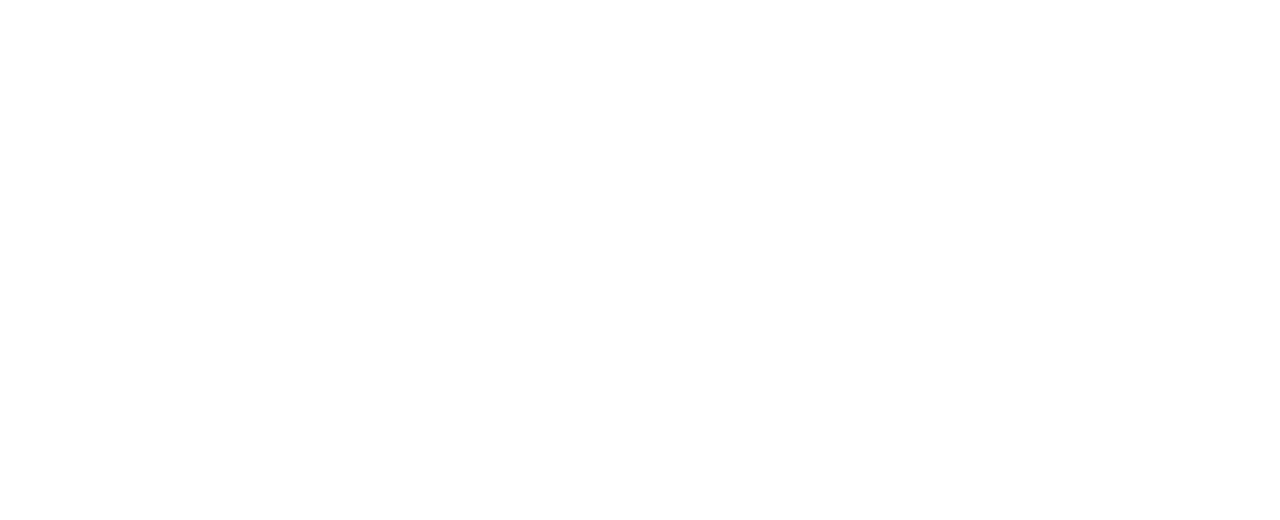
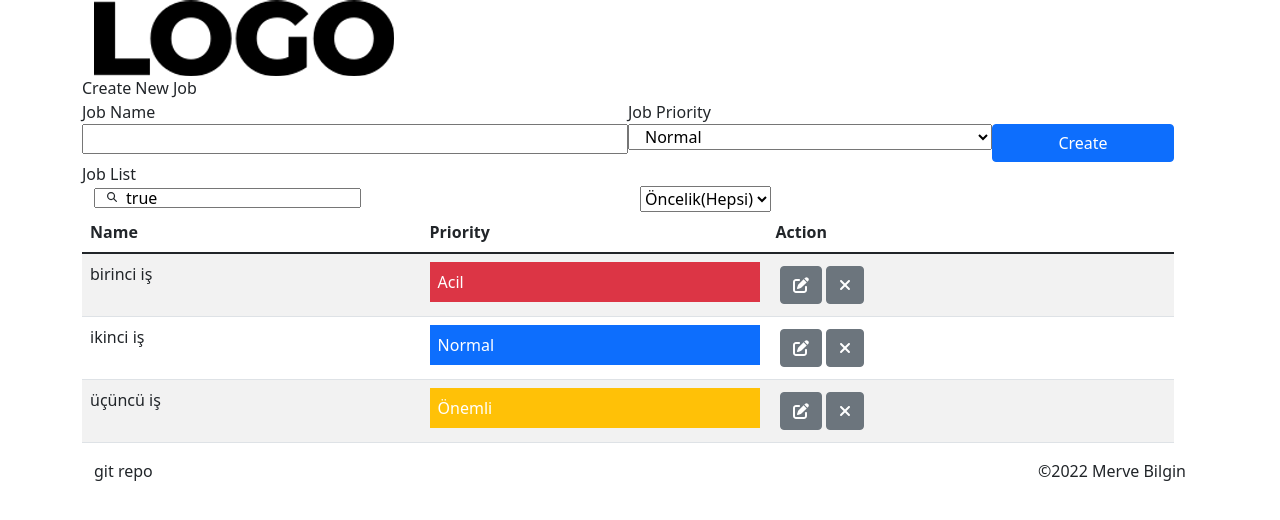
Before and after one commit to mmbilgin/job-tracker-rise, a React (Create React App) app: page / in a window 1280 px wide. Shown: the top 520 px of the page. Built offline with nearby package versions, Linux system fonts and the light colour scheme.

Commit message:
HTML yapısı
HTML yapısı kuruldu.

```diff
--- a/package.json
+++ b/package.json
@@ -3,11 +3,16 @@
   "version": "0.1.0",
   "private": true,
   "dependencies": {
+    "@fortawesome/fontawesome-svg-core": "^1.3.0",
+    "@fortawesome/free-regular-svg-icons": "^6.0.0",
+    "@fortawesome/free-solid-svg-icons": "^6.0.0",
+    "@fortawesome/react-fontawesome": "^0.1.17",
     "@testing-library/jest-dom": "^5.16.2",
     "@testing-library/react": "^12.1.3",
     "@testing-library/user-event": "^13.5.0",
     "bootstrap": "^5.1.3",
     "react": "^17.0.2",
+    "react-bootstrap": "^2.2.0",
     "react-dom": "^17.0.2",
     "react-scripts": "5.0.0",
     "reactstrap": "^9.0.1",
--- a/public/index.html
+++ b/public/index.html
@@ -25,6 +25,7 @@
       Learn how to configure a non-root public URL by running `npm run build`.
     -->
     <title>React App</title>
+
   </head>
   <body>
     <noscript>You need to enable JavaScript to run this app.</noscript>
--- a/src/App.css
+++ b/src/App.css
@@ -0,0 +1,17 @@
+.searchContainer {
+    position:relative;
+    padding:0;
+    margin:0;
+}
+.searchInput {
+    height:20px;
+    margin:0;
+    padding-left:30px;
+}
+.searchImage {
+    position:absolute;
+    bottom:8px;
+    left:10px;
+    width:10px;
+    height:10px;
+}
--- a/src/App.js
+++ b/src/App.js
@@ -1,10 +1,20 @@
 import React from 'react'
-
+import { Container } from 'reactstrap'
+import Create from './Create.js'
+import Nav from "./Nav.js"
+import List from "./List.js"
+import "./App.css"
+import Foot from './Foot.js'
 
 const App = () => {
   return (
     <div>
-
+      <Container>
+        <Nav/>
+        <Create/>
+        <List/>
+        <Foot/>
+      </Container>
     </div>
   )
 }
--- /dev/null
+++ b/src/Create.js
@@ -0,0 +1,44 @@
+import React from "react";
+import { Container, Row, Col, Button } from "reactstrap";
+
+const Body = () => {
+  return (
+    <div>
+      <Container>
+        <Row className="createRow">
+          <Row>Create New Job</Row>
+          <Row>
+            <Col xs="6">
+              <Row>Job Name</Row>
+              <Row>
+                <input type="text" className="job-name" />
+              </Row>
+            </Col>
+
+            <Col xs="4">
+              <Row>Job Priority</Row>
+              <Row>
+                <select name="priority" id="priority">
+                  <option value="normal">Normal</option>
+                  <option value="onemli">Önemli</option>
+                  <option value="acil">Acil</option>
+                </select>
+              </Row>
+            </Col>
+            <Col xs="2">
+              <Row>
+                <br />
+              </Row>
+              <Row>
+                <Button color="primary">Create</Button>
+              </Row>
+            </Col>
+          </Row>
+        </Row>
+
+      </Container>
+    </div>
+  );
+};
+
+export default Body;
--- /dev/null
+++ b/src/Foot.js
@@ -0,0 +1,18 @@
+/* eslint-disable react/jsx-no-comment-textnodes */
+import React from "react";
+import { Container } from "reactstrap";
+
+const Foot = () => {
+  return (
+    <div>
+      <Container>
+        <div className="d-block">
+          <span >git repo</span>
+          <span style={{float:"right"}}>&copy;2022 Merve Bilgin</span>
+        </div>
+      </Container>
+    </div>
+  );
+};
+
+export default Foot;
--- /dev/null
+++ b/src/List.js
@@ -0,0 +1,86 @@
+import { FontAwesomeIcon } from "@fortawesome/react-fontawesome";
+import {
+  faMagnifyingGlass,
+  faEdit,
+  faRemove,
+} from "@fortawesome/free-solid-svg-icons";
+import React from "react";
+import { Container, Row, Table, Col, Button } from "reactstrap";
+
+const List = () => {
+  return (
+    <div>
+      <Container>
+        <Row className="jobListRow">
+          <Row>Job List</Row>
+          <Row>
+            <Col>
+              <div className="searchContainer">
+                <input className="searchInput" type="text" id="input" value />
+                <FontAwesomeIcon
+                  icon={faMagnifyingGlass}
+                  className="searchImage "
+                />
+              </div>
+            </Col>
+            <Col>
+              <select name="priority" id="priority">
+                <option value="all">Öncelik(Hepsi)</option>
+                <option value="normal">Normal</option>
+                <option value="onemli">Önemli</option>
+                <option value="acil">Acil</option>
+              </select>
+            </Col>
+          </Row>
+          <Row>
+            <Table striped>
+              <thead>
+                <tr>
+                  <th>Name</th>
+                  <th>Priority</th>
+                  <th>Action</th>
+                </tr>
+              </thead>
+              <tbody>
+                <tr>
+                  <td>birinci iş</td>
+                  <td><div className="p-2 bg-danger text-white">Acil</div></td>
+                  <td>
+                    <button className="btn btn-secondary m-1">
+                      <FontAwesomeIcon icon={faEdit} />
+                    </button>
+                    <button className="btn btn-secondary">
+                      <FontAwesomeIcon icon={faRemove} />
+                    </button>
+                  </td>
+                </tr>
+                <tr>
+                  <td>ikinci iş</td>
+                  <td><div className="p-2 bg-primary text-white">Normal</div></td>
+                  <td><button className="btn btn-secondary m-1">
+                      <FontAwesomeIcon icon={faEdit} />
+                    </button>
+                    <button className="btn btn-secondary">
+                      <FontAwesomeIcon icon={faRemove} />
+                    </button></td>
+                </tr>
+                <tr>
+                  <td>üçüncü iş</td>
+                  <td><div className="p-2 bg-warning text-white">Önemli</div></td>
+                  <td><button className="btn btn-secondary m-1">
+                      <FontAwesomeIcon icon={faEdit} />
+                    </button>
+                    <button className="btn btn-secondary">
+                      <FontAwesomeIcon icon={faRemove} />
+                    </button></td>
+                </tr>
+              </tbody>
+            </Table>
+          </Row>
+        </Row>
+      </Container>
+    </div>
+  );
+};
+
+export default List;
--- /dev/null
+++ b/src/Nav.js
@@ -0,0 +1,19 @@
+import React from "react";
+import { Container, Row } from "reactstrap";
+import logo from "./logo.png";
+
+const Nav = () => {
+  return (
+    <div>
+      <Container>
+        <Row className="logoRow">
+          <div>
+            <img src={logo} alt="LOGO" />
+          </div>
+        </Row>
+      </Container>
+    </div>
+  );
+};
+
+export default Nav;
--- a/src/index.js
+++ b/src/index.js
@@ -2,7 +2,7 @@
 import ReactDOM from 'react-dom';
 import './index.css';
 import App from './App';
-import "bootstrap/dist/css/bootstrap.min.css"
+import 'bootstrap/dist/css/bootstrap.min.css';
 
 ReactDOM.render(
   <React.StrictMode>
```
Also changed, not shown: 1 other file (tests, documents, lock files or other folders).
